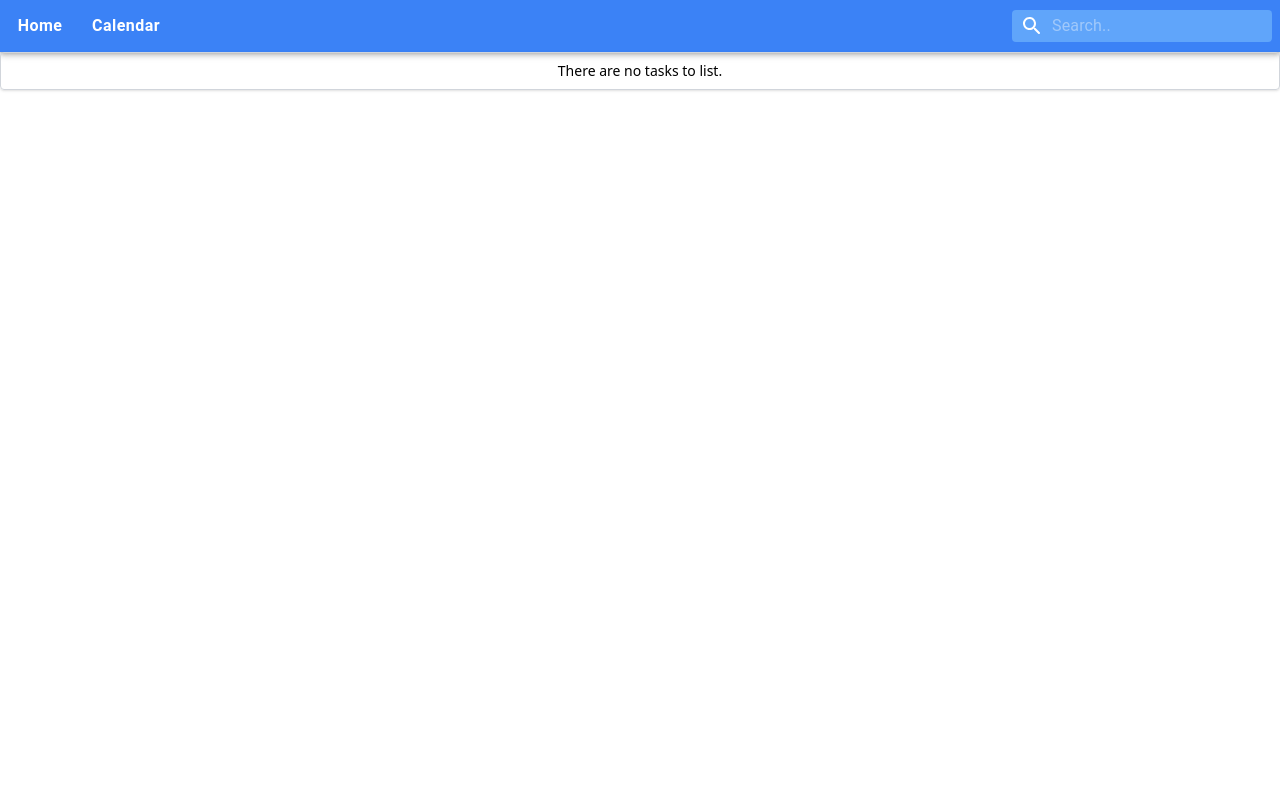
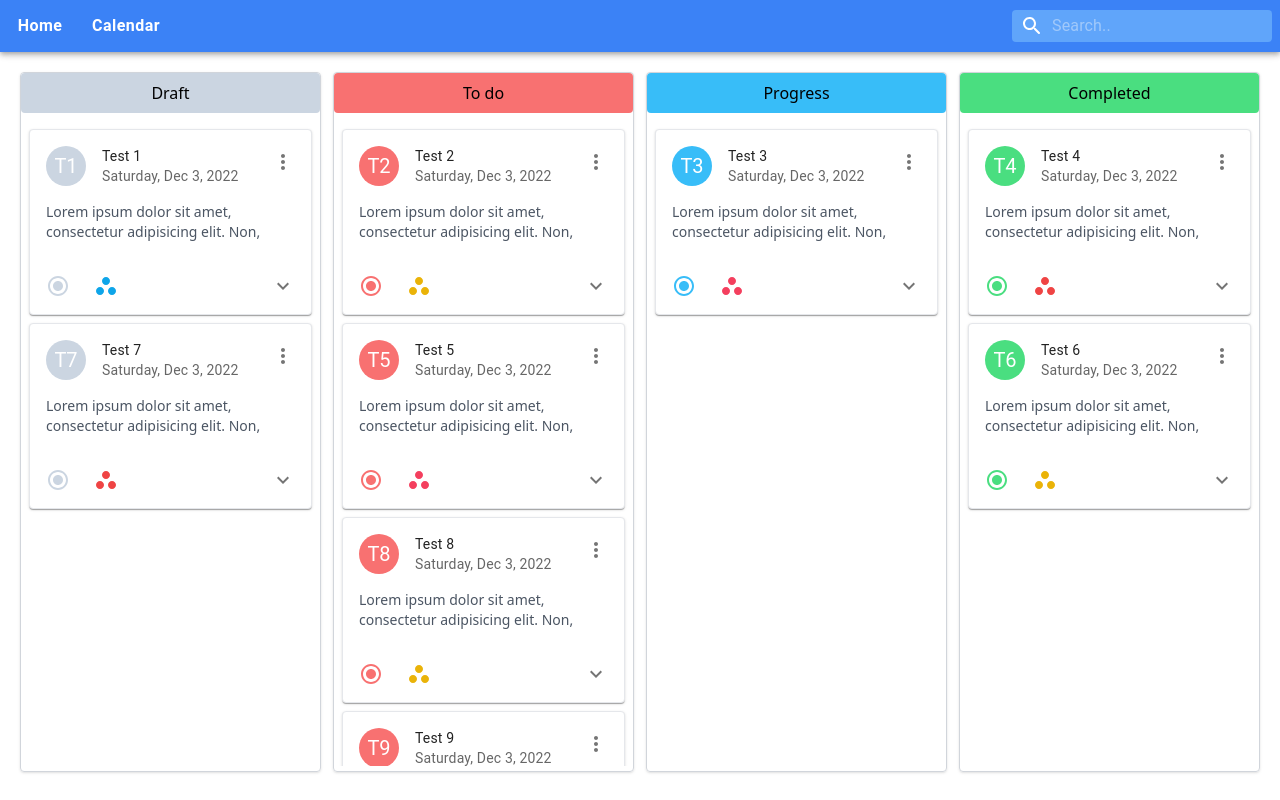
Before and after one commit to arturoluona/tasks-calendar, a React (Vite) app: page / in a window 1280 px wide. Built offline with nearby package versions, Linux system fonts and the light colour scheme.

Commit message:
list tasks in dashboard

```diff
--- a/src/App.css
+++ b/src/App.css
@@ -64,3 +64,22 @@
 .bg-completed {
   background-color: var(--completed) !important;
 }
+
+.scrollbar::-webkit-scrollbar {
+  width: 5px;
+  height: 5px;
+}
+
+.scrollbar::-webkit-scrollbar-track {
+  background: transparent;
+}
+
+.scrollbar::-webkit-scrollbar-thumb {
+  border-radius: 5px;
+  @apply bg-transparent;
+}
+
+.scrollbar:hover::-webkit-scrollbar-thumb {
+  border-radius: 5px;
+  @apply bg-gray-300
+}
--- a/src/components/ListTask/ListTask.tsx
+++ b/src/components/ListTask/ListTask.tsx
@@ -1,22 +1,37 @@
 import React from 'react';
 import { TaskCard } from '@/components';
-import { Task } from '@/models';
+import { StatusEnum, Task } from '@/models';
+import { getNameByEnum } from '@/utils';
 
 /** Interface props. */
 interface ListTaskProps {
   /** List tasks to render. */
   tasks: Task[];
+  /** Status of list tasks. */
+  status: StatusEnum;
 }
 
-const ListTask: React.FC<ListTaskProps> = ({ tasks }): React.ReactElement => {
+const ListTask: React.FC<ListTaskProps> = ({
+  tasks,
+  status,
+}): React.ReactElement => {
   return (
-    <div className="rounded border border-gray-300 p-2 shadow h-full">
-      {tasks &&
-        tasks.length &&
-        tasks.map((task) => <TaskCard key={task.id} task={task} />)}
-      {((tasks && !tasks.length) || !tasks) && (
-        <p className="text-center text-sm">There are no tasks to list.</p>
-      )}
+    <div className="min-w-[240px] w-1/4 rounded border border-gray-300 shadow h-[calc(100vh-130px)] sm:h-[calc(100vh-100px)]">
+      <div className={'w-full p-2 rounded text-center bg-' + status}>
+        {getNameByEnum(status)}
+      </div>
+      <div className="p-2 h-[calc(100%-45px)] overflow-auto scrollbar">
+        {tasks &&
+          tasks.length &&
+          tasks.map((task) => (
+            <div className="my-2" key={task.id}>
+              <TaskCard task={task} />
+            </div>
+          ))}
+        {((tasks && !tasks.length) || !tasks) && (
+          <p className="text-center text-sm">There are no tasks to list.</p>
+        )}
+      </div>
     </div>
   );
 };
--- a/src/components/TaskCard/TaskCard.tsx
+++ b/src/components/TaskCard/TaskCard.tsx
@@ -18,8 +18,8 @@ import {
   MoreVert as MoreVertIcon,
   ExpandLess as ExpandLessIcon,
 } from '@mui/icons-material';
-import { PriorityEnum, StatusEnum, Task } from '@/models';
-import { shortDate } from '@/utils/dateUtil';
+import { Task } from '@/models';
+import { shortDate, getNameByEnum } from '@/utils';
 
 /** Interface props. */
 interface TaskCardProps {
@@ -36,16 +36,6 @@ const TaskCard: React.FC<TaskCardProps> = ({ task }): React.ReactElement => {
   };
 
   /**
-   * Parse enum to get name.
-   *
-   * @param enums The enum to be parsed.
-   * @returns String with name of enum.
-   */
-  function getNameByEnum(enums: PriorityEnum | StatusEnum): string {
-    return enums.split('-').join(' ').toUpperCase();
-  }
-
-  /**
    * Parse name of task to get initials.
    *
    * @returns String with name of enum.
@@ -56,7 +46,7 @@ const TaskCard: React.FC<TaskCardProps> = ({ task }): React.ReactElement => {
   }
 
   return (
-    <Card sx={{ maxWidth: 345 }}>
+    <Card className="border">
       <CardHeader
         avatar={
           <Avatar className={'bg-' + task.status} aria-label="recipe">
@@ -71,7 +61,7 @@ const TaskCard: React.FC<TaskCardProps> = ({ task }): React.ReactElement => {
       <CardContent>
         <Collapse
           in={isShowMore}
-          collapsedSize={50}
+          collapsedSize={40}
           className="text-sm text-gray-600"
         >
           {task.description}
@@ -94,12 +84,16 @@ const TaskCard: React.FC<TaskCardProps> = ({ task }): React.ReactElement => {
               </IconButton>
             </Tooltip>
           </div>
-          <Tooltip title={isShowMore ? 'less description' : 'see description'}>
-            <IconButton onClick={toggleExpandClick}>
-              {!isShowMore && <ExpandMoreIcon />}
-              {isShowMore && <ExpandLessIcon />}
-            </IconButton>
-          </Tooltip>
+          {task.description.length > 55 && (
+            <Tooltip
+              title={isShowMore ? 'less description' : 'see description'}
+            >
+              <IconButton onClick={toggleExpandClick}>
+                {!isShowMore && <ExpandMoreIcon />}
+                {isShowMore && <ExpandLessIcon />}
+              </IconButton>
+            </Tooltip>
+          )}
         </div>
       </CardActions>
     </Card>
--- a/src/pages/Dashboard/Dashboard.tsx
+++ b/src/pages/Dashboard/Dashboard.tsx
@@ -1,10 +1,27 @@
 import React from 'react';
 import { ListTask } from '@/components';
+import { tasks } from '@/utils';
+import { StatusEnum } from '@/models';
 
 const Dashboard = () => {
   return (
-    <div>
-      <ListTask />
+    <div className="flex gap-3 h-full p-5 scrollbar overflow-x-auto overflow-y-hidden">
+      <ListTask
+        tasks={tasks.filter((task) => task.status === StatusEnum.Draft)}
+        status={StatusEnum.Draft}
+      />
+      <ListTask
+        tasks={tasks.filter((task) => task.status === StatusEnum.Todo)}
+        status={StatusEnum.Todo}
+      />
+      <ListTask
+        tasks={tasks.filter((task) => task.status === StatusEnum.Progress)}
+        status={StatusEnum.Progress}
+      />
+      <ListTask
+        tasks={tasks.filter((task) => task.status === StatusEnum.Completed)}
+        status={StatusEnum.Completed}
+      />
     </div>
   );
 };
--- /dev/null
+++ b/src/utils/index.ts
@@ -0,0 +1,2 @@
+export * from './taskUtil';
+export * from './dateUtil';
--- /dev/null
+++ b/src/utils/taskUtil.ts
@@ -0,0 +1,107 @@
+import { PriorityEnum, StatusEnum, Task } from '@/models';
+
+const tasks: Task[] = [
+  {
+    name: 'Test 1',
+    description:
+      'Lorem ipsum dolor sit amet, consectetur adipisicing elit. Non, vitae.',
+    date: '2022-12-03T19:55:27.002Z',
+    id: '1',
+    status: StatusEnum.Draft,
+    priority: PriorityEnum.Normal,
+  },
+  {
+    name: 'Test 2',
+    description:
+      'Lorem ipsum dolor sit amet, consectetur adipisicing elit. Non, vitae.',
+    date: '2022-12-03T19:55:27.002Z',
+    id: '2',
+    status: StatusEnum.Todo,
+    priority: PriorityEnum.Low,
+  },
+  {
+    name: 'Test 3',
+    description:
+      'Lorem ipsum dolor sit amet, consectetur adipisicing elit. Non, vitae.',
+    date: '2022-12-03T19:55:27.002Z',
+    id: '3',
+    status: StatusEnum.Progress,
+    priority: PriorityEnum.High,
+  },
+  {
+    name: 'Test 4',
+    description:
+      'Lorem ipsum dolor sit amet, consectetur adipisicing elit. Non, vitae.',
+    date: '2022-12-03T19:55:27.002Z',
+    id: '4',
+    status: StatusEnum.Completed,
+    priority: PriorityEnum.HighNext,
+  },
+  {
+    name: 'Test 5',
+    description:
+      'Lorem ipsum dolor sit amet, consectetur adipisicing elit. Non, vitae.',
+    date: '2022-12-03T19:55:27.002Z',
+    id: '5',
+    status: StatusEnum.Todo,
+    priority: PriorityEnum.High,
+  },
+  {
+    name: 'Test 6',
+    description:
+      'Lorem ipsum dolor sit amet, consectetur adipisicing elit. Non, vitae.',
+    date: '2022-12-03T19:55:27.002Z',
+    id: '6',
+    status: StatusEnum.Completed,
+    priority: PriorityEnum.Low,
+  },
+  {
+    name: 'Test 7',
+    description:
+      'Lorem ipsum dolor sit amet, consectetur adipisicing elit. Non, vitae.',
+    date: '2022-12-03T19:55:27.002Z',
+    id: '7',
+    status: StatusEnum.Draft,
+    priority: PriorityEnum.HighNext,
+  },
+  {
+    name: 'Test 8',
+    description:
+      'Lorem ipsum dolor sit amet, consectetur adipisicing elit. Non, vitae.',
+    date: '2022-12-03T19:55:27.002Z',
+    id: '8',
+    status: StatusEnum.Todo,
+    priority: PriorityEnum.Low,
+  },
+  {
+    name: 'Test 9',
+    description:
+      'Lorem ipsum dolor sit amet, consectetur adipisicing elit. Non, vitae.',
+    date: '2022-12-03T19:55:27.002Z',
+    id: '9',
+    status: StatusEnum.Todo,
+    priority: PriorityEnum.High,
+  },
+  {
+    name: 'Test 10',
+    description:
+      'Lorem ipsum dolor sit amet, consectetur adipisicing elit. Non, vitae.',
+    date: '2022-12-03T19:55:27.002Z',
+    id: '10',
+    status: StatusEnum.Todo,
+    priority: PriorityEnum.Normal,
+  },
+];
+
+/**
+ * Parse enum to get name.
+ *
+ * @param enums The enum to be parsed.
+ * @returns String with name of enum.
+ */
+function getNameByEnum(enums: PriorityEnum | StatusEnum): string {
+  const name: string = enums.split('-').join(' ');
+  return name[0].toUpperCase() + name.slice(1);
+}
+
+export { tasks, getNameByEnum };
```
Also changed, not shown: .prettierrc.json.
